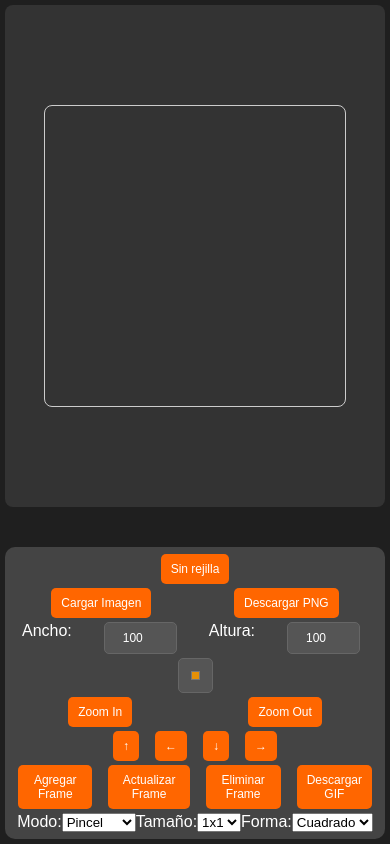
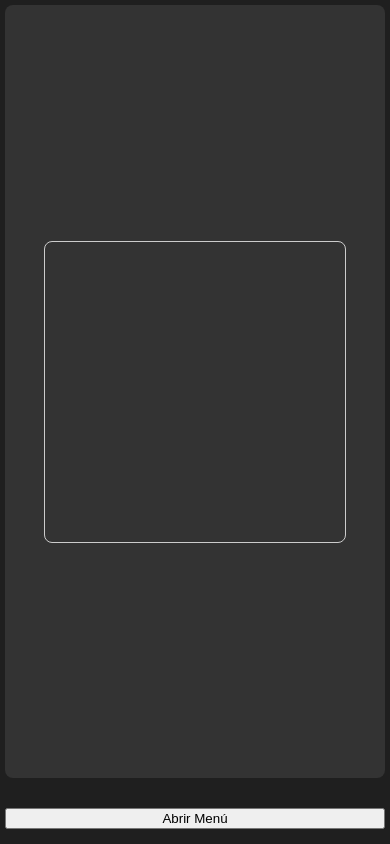
Before and after one commit to Pablog44/artepixelador, a React (Create React App) app: page /artepixelador/rejilla in a window 390 px wide. Built offline with nearby package versions, Linux system fonts and the light colour scheme.

Commit message:
menú oculto en vista movil
-menú oculto en vista movil

```diff
--- a/src/components/Controls.js
+++ b/src/components/Controls.js
@@ -1,4 +1,4 @@
-import React, { useState } from 'react';
+import React, { useState, useEffect } from 'react';
 import { Link } from 'react-router-dom';
 import gifshot from 'gifshot';
 import PixelatedImage from './PixelatedImage';
@@ -20,6 +20,17 @@ function Controls({ page }) {
   const [tool, setTool] = useState('brush');
   const [brushSize, setBrushSize] = useState(1);
   const [brushShape, setBrushShape] = useState('square'); // 'square' o 'circle'
+
+  // Estados para la vista móvil
+  const [menuOpen, setMenuOpen] = useState(false);
+  const [isMobile, setIsMobile] = useState(window.innerWidth < 768);
+
+  // Actualiza el estado de "isMobile" cuando cambia el tamaño de la ventana
+  useEffect(() => {
+    const handleResize = () => setIsMobile(window.innerWidth < 768);
+    window.addEventListener('resize', handleResize);
+    return () => window.removeEventListener('resize', handleResize);
+  }, []);
 
   // Al cargar una imagen se limpia la selección de frame
   const handleFileChange = (e) => {
@@ -207,6 +218,19 @@ function Controls({ page }) {
         )}
       </div>
 
+      {/* Botón de menú (solo se muestra en vista móvil) */}
+      {isMobile && (
+        <button
+          className="menu-button"
+          onClick={() => setMenuOpen(!menuOpen)}
+          style={{ marginBottom: '10px' }}
+        >
+          {menuOpen ? 'Cerrar Menú' : 'Abrir Menú'}
+        </button>
+      )}
+
+      {/* Se muestran los controles si no es móvil o si el menú está abierto en móvil */}
+      {(!isMobile || menuOpen) && (
         <div className="controls">
           <div className="controls-group">
             {page === 'rejilla' ? (
@@ -339,6 +363,7 @@ function Controls({ page }) {
             setBrushShape={setBrushShape}
           />
         </div>
+      )}
     </div>
   );
 }
```
Lines whose indentation alone changed are shown as unchanged.
